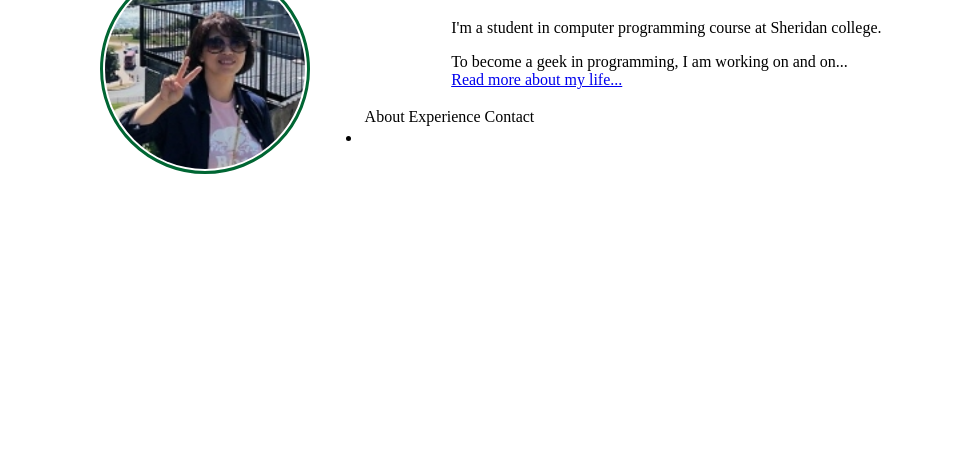
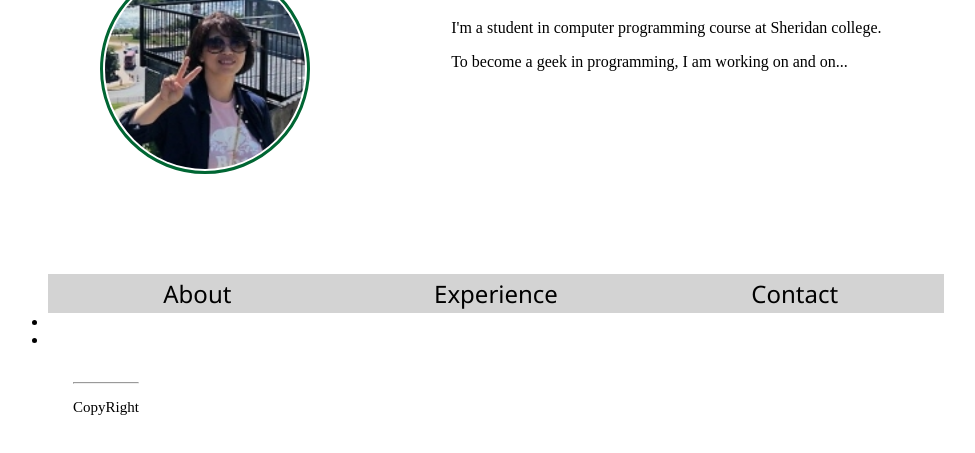
Before and after one commit to milim2/jQuery_prac01, a plain HTML site: page index.html in a window 1280 px wide. Shown: the part 197-650 px from the top of the page, without its empty margins (144-1119 px from the left). Drawn offline with nearby package versions, Linux system fonts and the light colour scheme.

Commit message:
first commit

```diff
--- a/css/style.css
+++ b/css/style.css
@@ -35,11 +35,6 @@ section {
     display: list-item;
 }
 
-#about {
-    float: left;
-}
-
-#
 
 footer {
     float: left;
@@ -117,6 +112,20 @@ li.dropdown {
     display: block;
 }
 
-table tr td {
+
+table {
+    width: 100%;
+    border-collapse: collapse;
+}
+
+td {
+    padding: 3px;
+    background-color: lightgrey;
+    width:33.33%;
+    height: 20px;
+    text-align: center;
+    font-family: 'Segoe UI', Tahoma, Geneva, Verdana, sans-serif;
+    font-size: 1.5em;
+    color: #000;
 
 }
--- a/index.html
+++ b/index.html
@@ -14,13 +14,21 @@
     <script>
         $(document).ready(function () {
 
-            $(".visible").hide();
-
-            $("#display_about").click(function() {
-                $(".visible").slideDown();
+            $("#visible").hide();
+            $("#exp_visible").hide();
+            $("#con_visible").hide();
 
 
+            $("#about").click(function() {
+                $("#visible").slideDown();
             });
+
+            $("#exp").click(function() {
+                $("#visible").hide();
+                $("#exp_visible").slideDown();
+
+            });
+
 
         });
 
@@ -56,21 +64,19 @@
         <h1>Milim Lee</h1>
         <p>I'm a student in computer programming course at Sheridan college.</p>
         <p>To become a geek in programming, I am working on and on...<br>
-            <a href="#about">Read more about my life...</a></p>
+
     </div>
 
 
         <div>
         <table>
-	    <tr><td class="cell" id="CNTower">About</td>
-		<td class="cell" id="NPSquare">Experience</td>
-		<td class="cell" id="Niagara">Contact</td></tr>
+	    <tr><td id="about">About</td>
+		<td id="exp">Experience</td>
+		<td id="cont">Contact</td></tr>
 </table>
 </div>
 
-<section id="about"></section>
-
-            <div class="visible">
+<section id="visible">
                 <ul>
                     <li id="section01">Education
                     <p>Lorem ipsum dolor sit, amet consectetur adipisicing elit. Animi nostrum ullam
@@ -85,22 +91,20 @@
                         distinctio! Autem beatae sapiente quidem consectetur eos magnam, optio sequi culpa, a sit nam
                         cupiditate aliquam explicabo placeat cum.</p></li>
                                         </ul>
-
         </section>
 
         <section id="experience">
-               <div class="visible">
+               <div id="exp_visible">
                 Lorem ipsum dolor sit amet consectetur adipisicing elit. Doloribus ipsam necessitatibus nam voluptatem
                 vitae accusamus vero nesciunt quis ullam? Rem.
                 </div>
         </section>
 
         <section id="contact">
-            <div class="visible">
+            <div id="con_visible">
                 Lorem ipsum dolor sit amet consectetur adipisicing elit. Doloribus ipsam necessitatibus nam voluptatem
                 vitae accusamus vero nesciunt quis ullam? Rem.
             </div>
-
         </section>
 
     <footer>
```
Also changed, not shown: 1 other file. Lines whose indentation alone changed are shown as unchanged.
